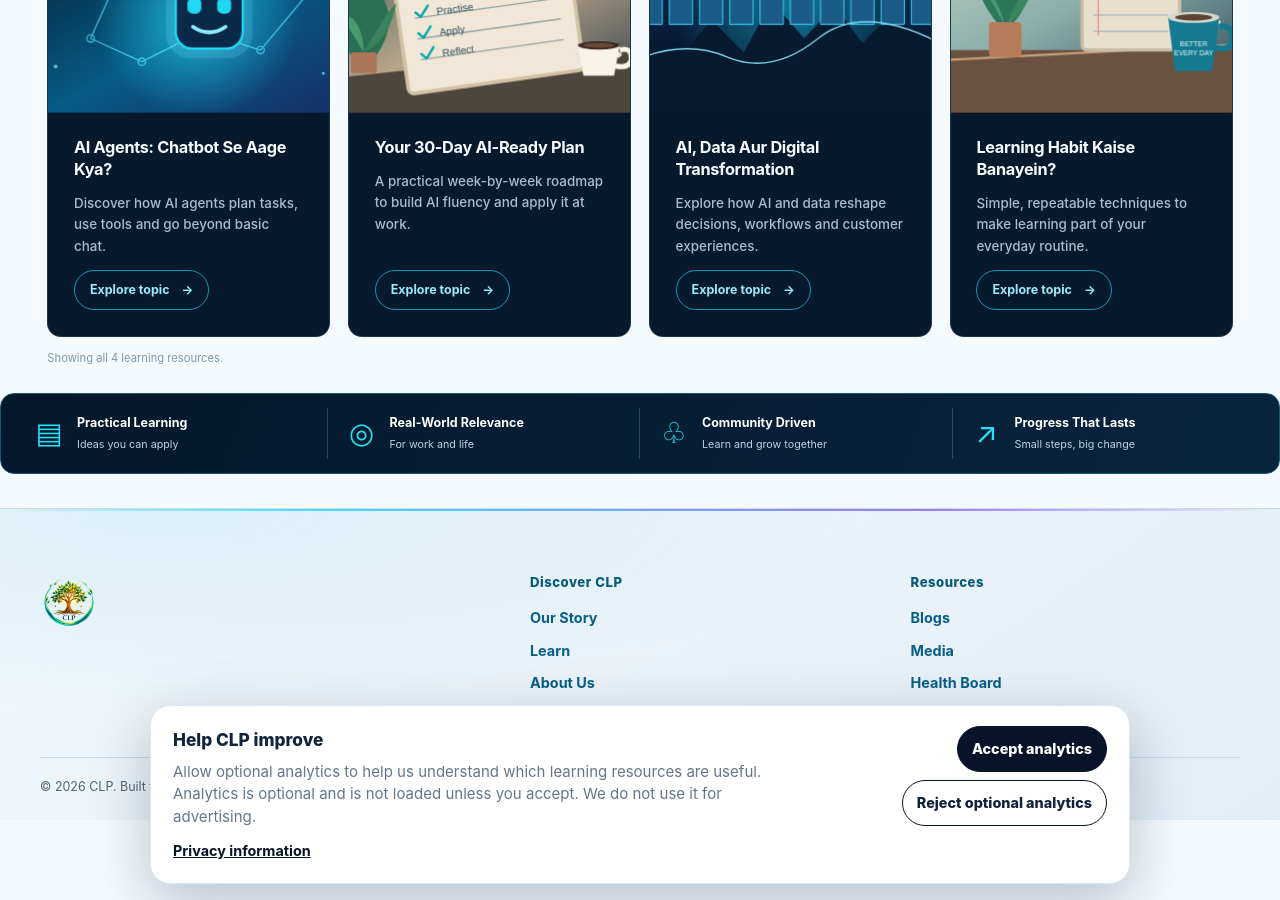
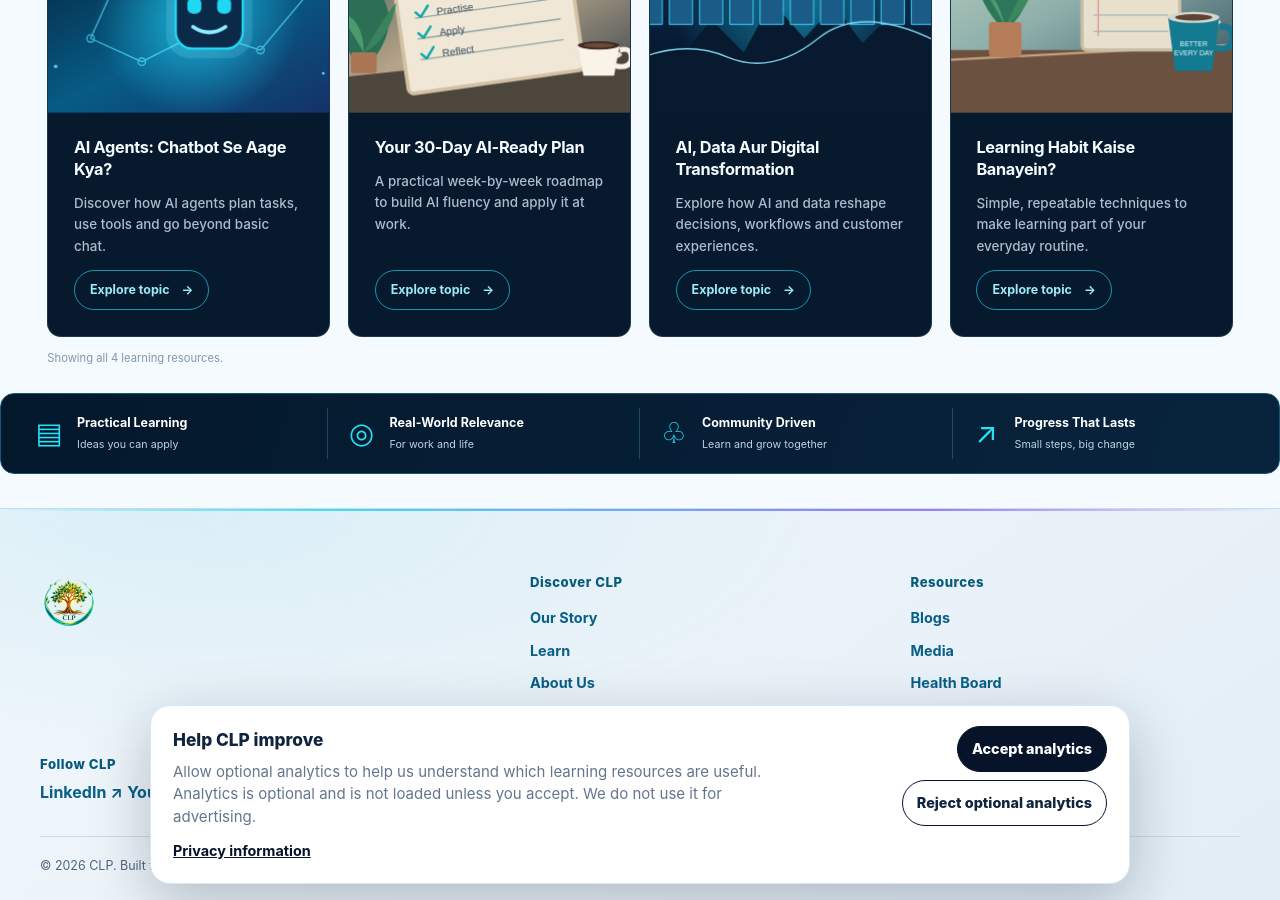
Before and after one commit to sanjeevkshu/clp, a Jekyll site: the page built from index.md, in a window 1280 px wide and 900 px high, scrolled down 1660 px. Built offline with Jekyll 4.4.1, drawn with Linux system fonts in a browser that asks for light colours.

Commit message:
feat(connect): add social links to shared footer

```diff
--- a/_includes/footer.html
+++ b/_includes/footer.html
@@ -15,7 +15,14 @@
       <a href="{{ '/blog/' | relative_url }}">Blogs</a>
       <a href="{{ '/media/' | relative_url }}">Media</a>
       <a href="{{ '/dashboard/' | relative_url }}">Health Board</a>
+      <a href="{{ '/connect/' | relative_url }}">Connect</a>
     </div>
   </nav>
+  <div class="footer-social" aria-label="CLP social profiles">
+    <p class="footer-column-title">Follow CLP</p>
+    <a href="https://www.linkedin.com/in/clpvriksha/" target="_blank" rel="noopener noreferrer">LinkedIn ↗</a>
+    <a href="https://youtu.be/_i6jUribYSA" target="_blank" rel="noopener noreferrer">YouTube ↗</a>
+    <a href="{{ '/privacy/' | relative_url }}">Privacy</a>
+  </div>
   <small>© {{ 'now' | date: '%Y' }} CLP. Built for continuous learning.</small>
 </footer>
```
